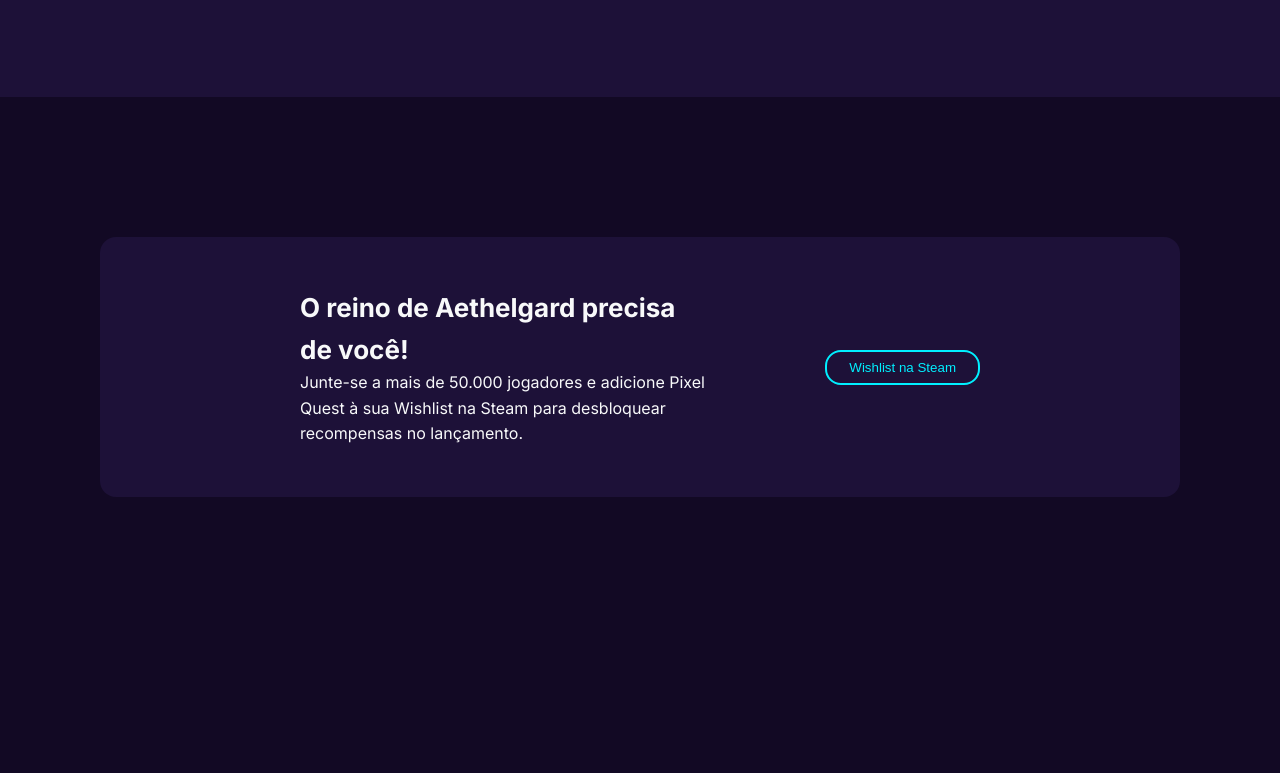
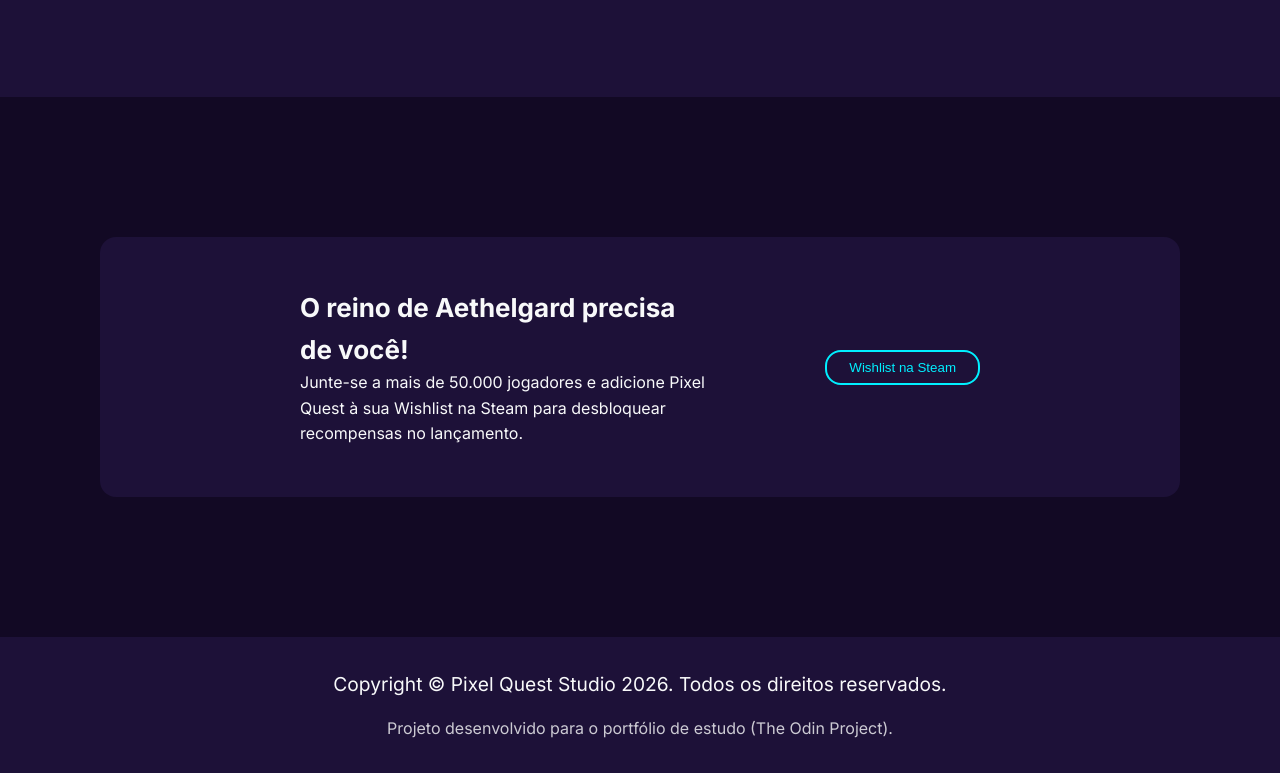
Before and after one commit to vinilossi/pixel-quest, a plain HTML site: page index.html in a window 1280 px wide. Shown: the part 1490-2263 px from the top of the page. Before the commit the page ends 2127 px from the top, so only its background shows below. Drawn offline with Linux system fonts and the light colour scheme.

Commit message:
feat: add HTML structure and CSS styling for footer section

```diff
--- /dev/null
+++ b/css/footer.css
@@ -0,0 +1,17 @@
+footer {
+    background-color: var(--secondary-bg-color);
+    display: flex;
+    flex-direction: column;
+    align-items: center;
+    justify-content: center;
+    padding: 2rem 0;
+    gap: 1rem;
+}
+
+.copyright {
+    font-size: 1.2rem;
+}
+
+.footer-desc {
+    opacity: 0.8;
+}
--- a/css/main.css
+++ b/css/main.css
@@ -5,7 +5,7 @@
 @import 'info.css';
 @import 'quote.css';
 @import 'call.css';
-
+@import 'footer.css';
 
 body {
     background-color: var(--primary-bg-color);
--- a/index.html
+++ b/index.html
@@ -72,7 +72,8 @@
       <section class="quote">
         <p class="quote-text">
           Pixel Quest redefiniu o que espero de um jogo indie. A atenção aos
-        detalhes na pixel art e a trilha sonora são simplesmente inesquecíveis.
+          detalhes na pixel art e a trilha sonora são simplesmente
+          inesquecíveis.
         </p>
         <p class="auote-text__author">
           — <strong>Revista RetroGaming HQ</strong>
@@ -81,7 +82,9 @@
       <section class="call">
         <div class="call-card">
           <div class="call-card_text">
-            <h4 class="call-card__title">O reino de Aethelgard precisa de você!</h4>
+            <h4 class="call-card__title">
+              O reino de Aethelgard precisa de você!
+            </h4>
             <p class="call-card__desc">
               Junte-se a mais de 50.000 jogadores e adicione Pixel Quest à sua
               Wishlist na Steam para desbloquear recompensas no lançamento.
@@ -91,5 +94,11 @@
         </div>
       </section>
     </main>
+    <footer>
+        <div class="copyright-info">
+            <p class="copyright">Copyright © Pixel Quest Studio 2026. Todos os direitos reservados.</p>
+        </div>
+        <p class="footer-desc">Projeto desenvolvido para o portfólio de estudo (The Odin Project).</p>
+    </footer>
   </body>
 </html>
```
Lines whose indentation alone changed are shown as unchanged.
